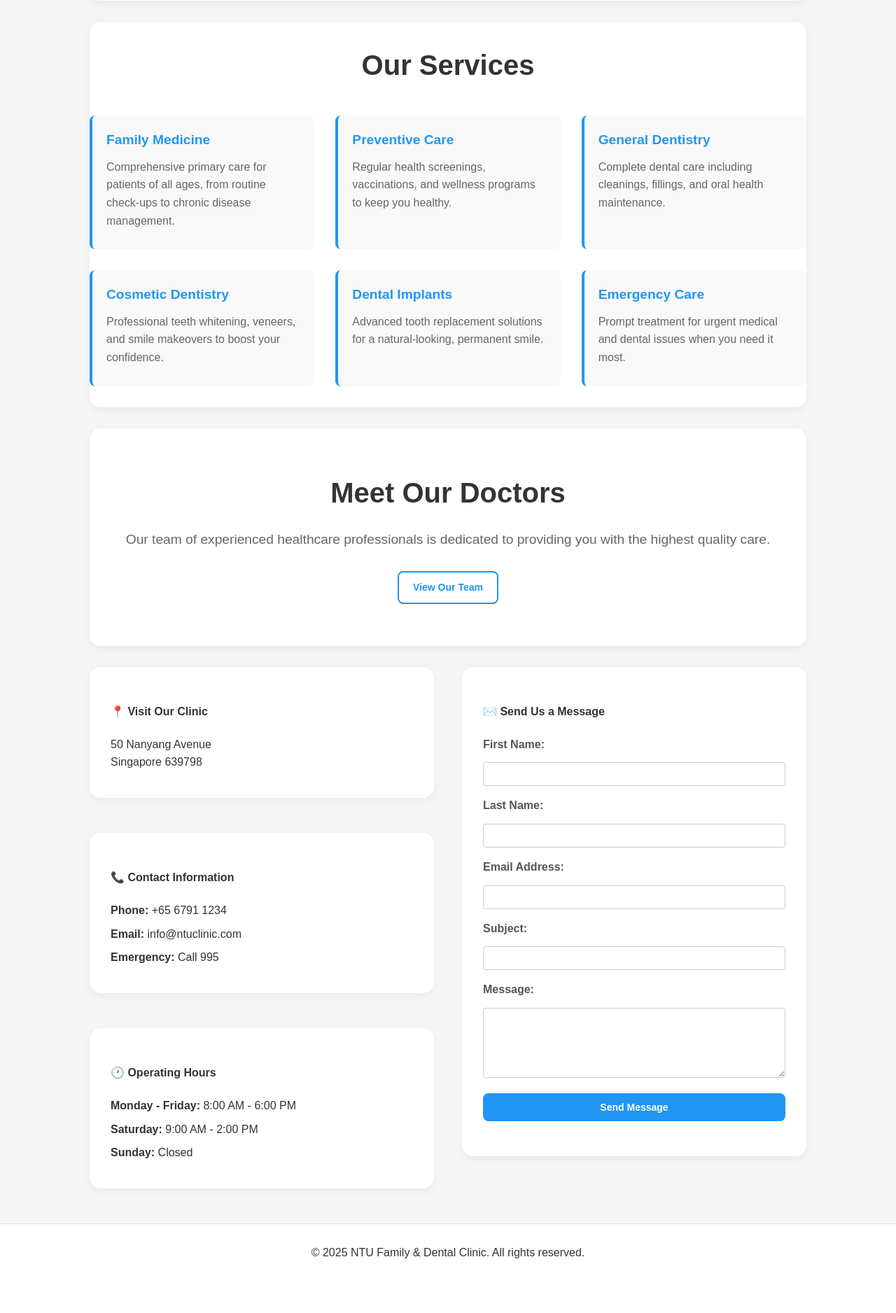
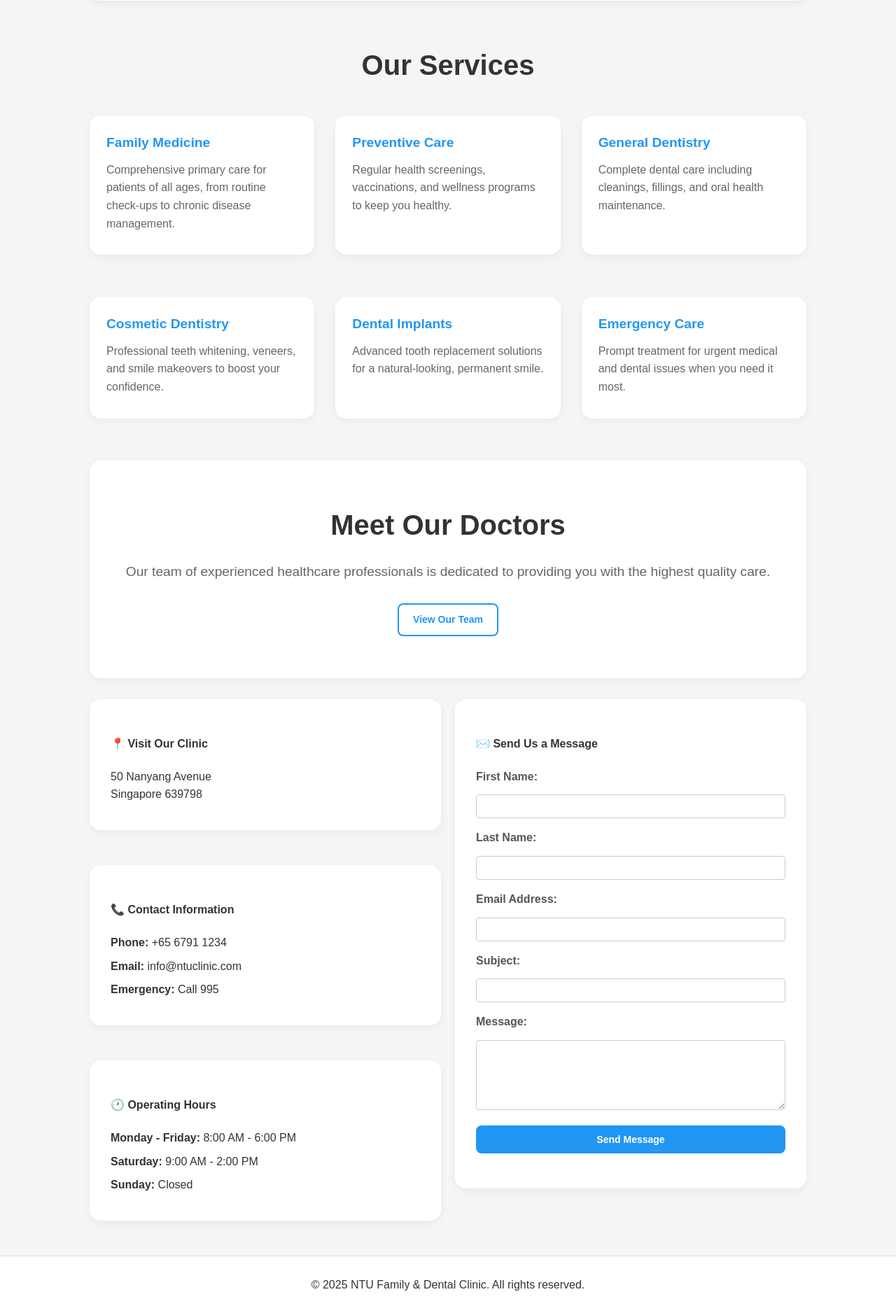
Before and after one commit to ivano47/EE4727---WEB-APPLICATION-DESIGN, a PHP site: page /IE4727/ in a window 1280 px wide. Shown: the part 1004-2880 px from the top of the page at 70% size. Before the commit the page ends 2802 px from the top, so only its background shows below. Run offline with PHP 8.4, Linux system fonts and the light colour scheme.

Commit message:
resolve style conflic between home and main css.

```diff
--- a/public/index.php
+++ b/public/index.php
@@ -60,35 +60,35 @@
             </div>
         </section>
 
-        <section class="services-section card">
+        <section class="services-section">
             <h2>Our Services</h2>
             <div class="services-grid">
-                <div class="service-item">
+                <div class="service-item card">
                     <h3>Family Medicine</h3>
                     <p>Comprehensive primary care for patients of all ages, from routine check-ups to chronic disease management.</p>
                 </div>
 
-                <div class="service-item">
+                <div class="service-item card">
                     <h3>Preventive Care</h3>
                     <p>Regular health screenings, vaccinations, and wellness programs to keep you healthy.</p>
                 </div>
 
-                <div class="service-item">
+                <div class="service-item card">
                     <h3>General Dentistry</h3>
                     <p>Complete dental care including cleanings, fillings, and oral health maintenance.</p>
                 </div>
 
-                <div class="service-item">
+                <div class="service-item card">
                     <h3>Cosmetic Dentistry</h3>
                     <p>Professional teeth whitening, veneers, and smile makeovers to boost your confidence.</p>
                 </div>
 
-                <div class="service-item">
+                <div class="service-item card">
                     <h3>Dental Implants</h3>
                     <p>Advanced tooth replacement solutions for a natural-looking, permanent smile.</p>
                 </div>
 
-                <div class="service-item">
+                <div class="service-item card">
                     <h3>Emergency Care</h3>
                     <p>Prompt treatment for urgent medical and dental issues when you need it most.</p>
                 </div>
--- a/public/styles/home.css
+++ b/public/styles/home.css
@@ -133,8 +133,10 @@
 .contact-section {
     display: flex;
     flex-wrap: wrap;
-    gap: 40px;
+    gap: 20px;
     padding: 0;
+    background-color: transparent;
+    box-shadow: none;
 }
 
 .contact-info {
@@ -227,6 +229,8 @@
 
 .services-section {
     padding: 30px 0;
+    background-color: transparent;
+    box-shadow: none;
 }
 
 .services-section h2 {
@@ -243,10 +247,10 @@
 }
 
 .service-item {
-    padding: 20px;
-    background-color: #f9f9f9;
-    border-radius: 8px;
-    border-left: 4px solid #2196F3;
+    background-color: #ffffff;
+    border-radius: 16px;
+    padding: 24px;
+    box-shadow: 0 4px 12px rgba(0, 0, 0, 0.05);
 }
 
 .service-item h3 {
--- a/public/styles/main.css
+++ b/public/styles/main.css
@@ -480,10 +480,12 @@
     display: flex;
     flex-direction: column;
     gap: 20px;
+    min-width: 300px;
 }
 
 .contact-right-column {
     flex: 1;
+    min-width: 300px;
 }
 
 /* spacing adjustments */
```
Also changed, not shown: public/assets/bizs2vbizs2vbizs.png (added).
